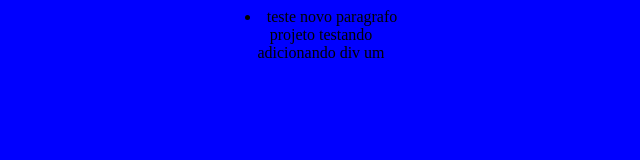
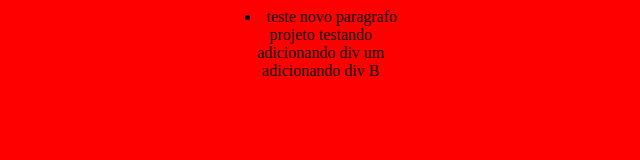
Before and after one commit to raulanacleto/curso-git, a plain HTML site: page index.html in a window 1280 px wide. Shown: the whole page, without its empty margins (319-959 px from the left). Drawn offline with Linux system fonts and the light colour scheme.

Commit message:
trocado cor e add div B

```diff
--- a/estilo.css
+++ b/estilo.css
@@ -1,3 +1,3 @@
 body {
-background-color: blue;
+background-color: red;
 }
--- a/index.html
+++ b/index.html
@@ -16,4 +16,7 @@
 
 	</body>
 
+	<div>
+            adicionando div B
+        </div>
 </html>
```
